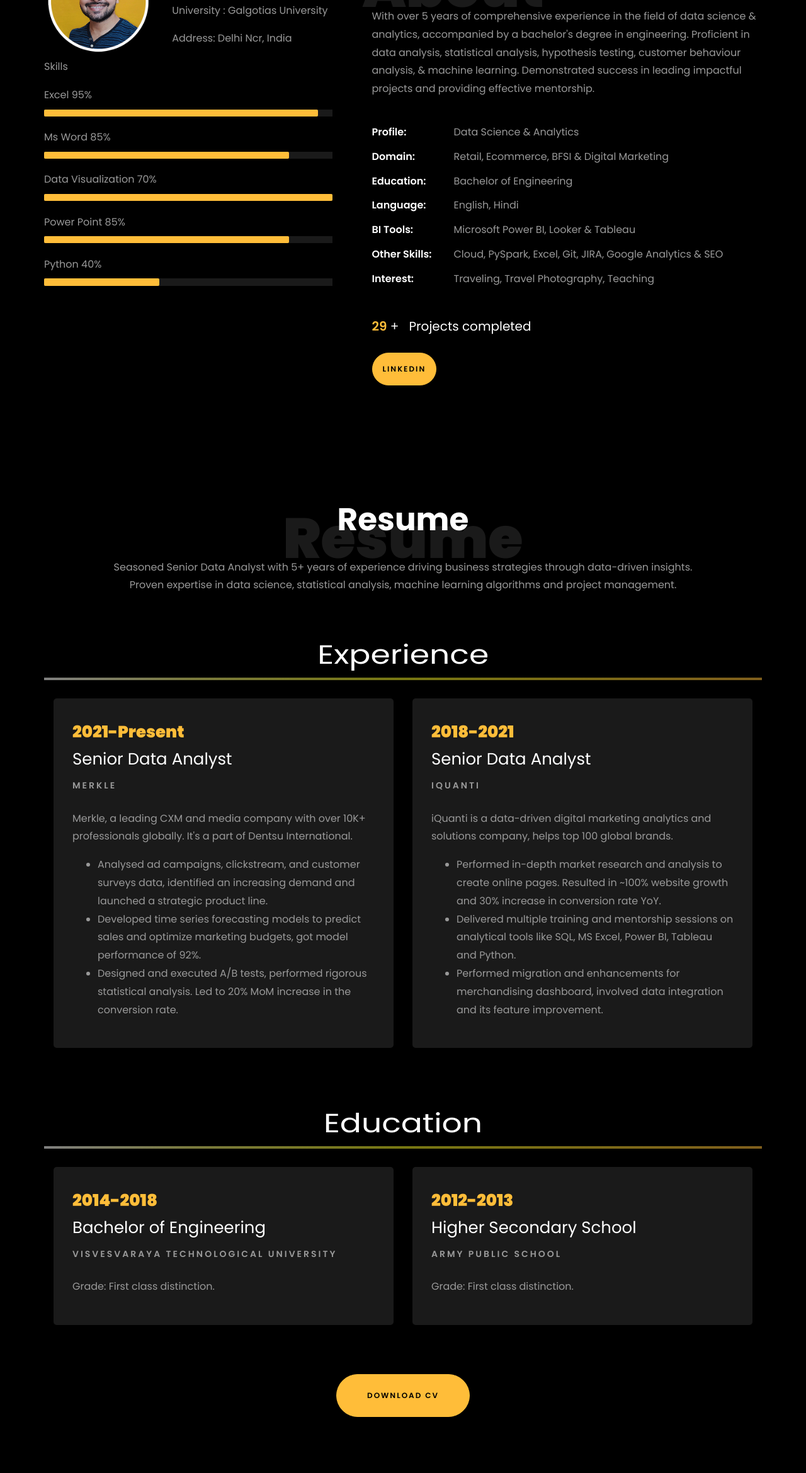
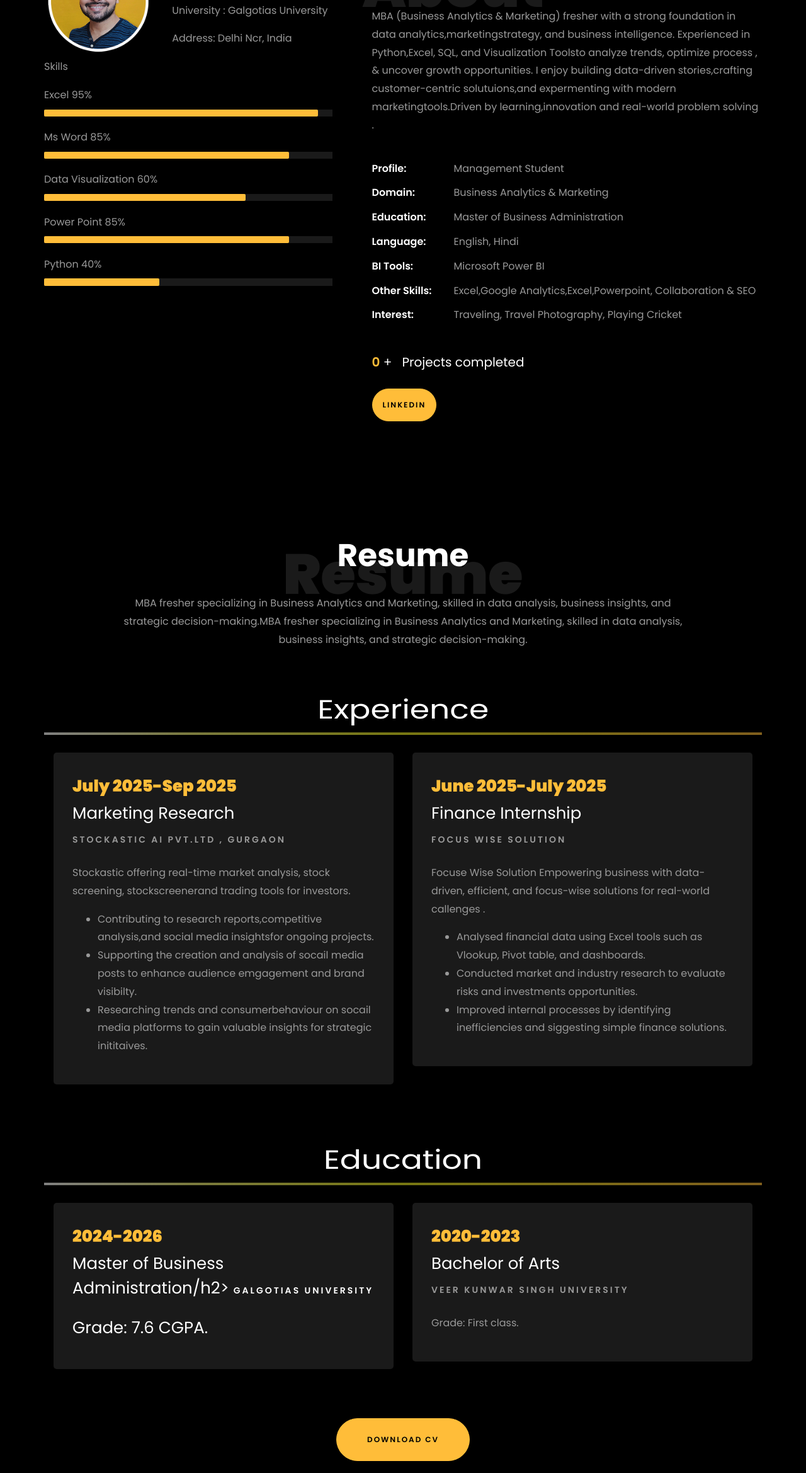
Before and after one commit to arpitkumar8/arpitkumar8.github.io, a plain HTML site: page index.html in a window 1280 px wide. Shown: the part 949-3288 px from the top of the page at 63% size. Drawn offline with Linux system fonts and the light colour scheme; files whose address does not match are found by name.

Commit message:
Update index.html

```diff
--- a/index.html
+++ b/index.html
@@ -1,7 +1,7 @@
 <!DOCTYPE html>
 <html lang="en">
   <head>
-    <title>Rishabh Mishra Portfolio</title>
+    <title>Arpit Kumar Portfolio</title>
     <meta charset="utf-8">
     <meta name="viewport" content="width=device-width, initial-scale=1, shrink-to-fit=no">
 
@@ -241,9 +241,9 @@
 											aria-valuemax="100"></div>
 									</div>
 
-									<span>Data Visualization</span> <span class="pull-right">70%</span>
+									<span>Data Visualization</span> <span class="pull-right">60%</span>
 									<div class="progress">
-										<div class="progress-bar" role="progressbar" style="width: 700%" aria-valuenow="90" aria-valuemin="0"
+										<div class="progress-bar" role="progressbar" style="width: 70%" aria-valuenow="90" aria-valuemin="0"
 											aria-valuemax="100"></div>
 									</div>
 
@@ -270,17 +270,17 @@
 								<h1 class="big">About</h1>
 								<h2 class="mb-4">About Me</h2>
 
-								<p>With over 5 years of comprehensive experience in the field of data science & analytics, accompanied by a bachelor's degree in engineering.
-									Proficient in data analysis, statistical analysis, hypothesis testing, customer behaviour analysis, &amp; machine learning.
-									Demonstrated success in leading impactful projects and providing effective mentorship.</p>
+								<p>MBA (Business Analytics & Marketing) fresher with a strong foundation in data analytics,marketingstrategy, and business intelligence.
+									Experienced in Python,Excel, SQL, and Visualization Toolsto analyze trends, optimize process , &amp; uncover growth opportunities.
+									I enjoy building data-driven stories,crafting customer-centric solutuions,and expermenting with modern marketingtools.Driven by learning,innovation and real-world problem solving .</p>
 								<ul class="about-info mt-4 px-md-0 px-2">
-									<li class="d-flex"><span>Profile:</span> <span>Data Science &amp; Analytics</span></li>
-									<li class="d-flex"><span>Domain:</span> <span>Retail, Ecommerce, BFSI &amp; Digital Marketing</span></li>
-									<li class="d-flex"><span>Education:</span> <span>Bachelor of Engineering</span></li>
+									<li class="d-flex"><span>Profile:</span> <span>Management Student</span></li>
+									<li class="d-flex"><span>Domain:</span> <span>Business Analytics &amp; Marketing</span></li>
+									<li class="d-flex"><span>Education:</span> <span>Master of Business Administration</span></li>
 									<li class="d-flex"><span>Language:</span> <span>English, Hindi</span></li>
-									<li class="d-flex"><span>BI Tools:</span> <span>Microsoft Power BI, Looker &amp; Tableau</span></li>
-									<li class="d-flex"><span>Other Skills:</span> <span>Cloud, PySpark, Excel, Git, JIRA, Google Analytics &amp; SEO</span></li>
-									<li class="d-flex"><span>Interest:</span> <span>Traveling, Travel Photography, Teaching</span></li>
+									<li class="d-flex"><span>BI Tools:</span> <span>Microsoft Power BI</span></li>
+									<li class="d-flex"><span>Other Skills:</span> <span>Excel,Google Analytics,Excel,Powerpoint, Collaboration &amp; SEO</span></li>
+									<li class="d-flex"><span>Interest:</span> <span>Traveling, Travel Photography, Playing Cricket</span></li>
 
 								</ul>
 							</div>
@@ -290,10 +290,10 @@
 						<div class="counter-wrap ftco-animate d-flex mt-md-3">
 							<div class="text">
 								<p class="mb-4">
-									<span class="number" data-number="30">0</span> <span>+</span>
+									<span class="number" data-number="1">0</span> <span>+</span>
 									<span>&nbsp; Projects completed</span>
 								</p>
-								<p><a href="https://www.linkedin.com/in/rishabhnmishra/" class="btn btn-primary py-3 px-3">LinkedIn</a></p>
+								<p><a href="http://www.linkedin.com/in/arpit-kumar2002" class="btn btn-primary py-3 px-3">LinkedIn</a></p>
 							</div>
 						</div>
 					</div>
@@ -311,7 +311,7 @@
           <div class="col-md-10 heading-section text-center ftco-animate">
           	<h1 class="big big-2">Resume</h1>
             <h2 class="mb-4">Resume</h2>
-            <p>Seasoned Senior Data Analyst with 5+ years of experience driving business strategies through data-driven insights. Proven expertise in data science, statistical analysis, machine learning algorithms and project management.</p>
+            <p>MBA fresher specializing in Business Analytics and Marketing, skilled in data analysis, business insights, and strategic decision-making.MBA fresher specializing in Business Analytics and Marketing, skilled in data analysis, business insights, and strategic decision-making.</p>
           </div>
         </div>
 
@@ -324,14 +324,14 @@
 		<div class="row">
 				<div class="col-md-6">
 					<div class="resume-wrap ftco-animate">
-						<span class="date">2021-Present</span>
-						<h2>Senior Data Analyst</h2>
-						<span class="position">Merkle</span>
-						<p class="mt-4">Merkle, a leading CXM and media company with over 10K+ professionals globally. It's a part of Dentsu International.
+						<span class="date">July 2025-Sep 2025</span>
+						<h2>Marketing Research</h2>
+						<span class="position">Stockastic AI Pvt.Ltd , Gurgaon</span>
+						<p class="mt-4">Stockastic offering real-time market analysis, stock screening, stockscreenerand trading tools for investors.
 							<ul>
-								<li>Analysed ad campaigns, clickstream, and customer surveys data, identified an increasing demand and launched a strategic product line.</li>
-								<li>Developed time series forecasting models to predict sales and optimize marketing budgets, got model performance of 92%.</li>
-								<li>Designed and executed A/B tests, performed rigorous statistical analysis. Led to 20% MoM increase in the conversion rate.</li>
+								<li>Contributing to research reports,competitive analysis,and social media insightsfor ongoing projects.</li>
+								<li>Supporting the creation and analysis of socail media posts to enhance audience emgagement and brand visibilty.</li>
+								<li>Researching trends and consumerbehaviour on socail media platforms to gain valuable insights for strategic inititaives.</li>
 							</ul>
 						</p>
 					</div>
@@ -340,14 +340,14 @@
 
 				<div class="col-md-6">
 					<div class="resume-wrap ftco-animate">
-						<span class="date">2018-2021</span>
-						<h2>Senior Data Analyst</h2>
-						<span class="position">iQuanti</span>
-						<p class="mt-4">iQuanti is a data-driven digital marketing analytics and solutions company, helps top 100 global brands.
+						<span class="date">June 2025-July 2025</span>
+						<h2>Finance Internship</h2>
+						<span class="position">Focus Wise Solution</span>
+						<p class="mt-4">Focuse Wise Solution Empowering business with data-driven, efficient, and focus-wise solutions for real-world callenges .
 							<ul>
-								<li>Performed in-depth market research and analysis to create online pages. Resulted in ~100% website growth and 30% increase in conversion rate YoY.</li>
-								<li>Delivered multiple training and mentorship sessions on analytical tools like SQL, MS Excel, Power BI, Tableau and Python.</li>
-								<li>Performed migration and enhancements for merchandising dashboard, involved data integration and its feature improvement.</li>
+								<li>Analysed financial data using Excel tools such as Vlookup, Pivot table, and dashboards.</li>
+								<li>Conducted market and industry research to evaluate risks and investments opportunities.</li>
+								<li>Improved internal processes by identifying inefficiencies and siggesting simple finance solutions.</li>
 							</ul>
 						</p>
 					</div>
@@ -367,19 +367,19 @@
 			<div class="row">
     			<div class="col-md-6">
     				<div class="resume-wrap ftco-animate">
-    					<span class="date">2014-2018</span>
-    					<h2>Bachelor of Engineering</h2>
-    					<span class="position">Visvesvaraya Technological University</span>
-    					<p class="mt-4">Grade: First class distinction.</p>
+    					<span class="date">2024-2026</span>
+    					<h2>Master of Business Administration/h2>
+    					<span class="position">Galgotias University</span>
+    					<p class="mt-4">Grade: 7.6 CGPA.</p>
     				</div>
     			</div>
 
     			<div class="col-md-6">
     				<div class="resume-wrap ftco-animate">
-    					<span class="date">2012-2013</span>
-    					<h2>Higher Secondary School</h2>
-    					<span class="position">Army Public School</span>
-    					<p class="mt-4">Grade: First class distinction.</p>
+    					<span class="date">2020-2023</span>
+    					<h2>Bachelor of Arts</h2>
+    					<span class="position">Veer Kunwar Singh University</span>
+    					<p class="mt-4">Grade: First class.</p>
     				</div>
 				</div>
     		</div>
@@ -473,7 +473,7 @@
           <div class="col-md d-flex justify-content-center counter-wrap ftco-animate">
             <div class="block-18">
               <div class="text">
-                <strong class="number" data-number="20">0</strong>
+                <strong class="number" data-number="2">0</strong>
                 <span>Achievements</span>
               </div>
             </div>
@@ -539,7 +539,7 @@
           			<span class="icon-map-signs"></span>
           		</div>
           		<h3 class="mb-4">Address</h3>
-	            <p>Bengaluru, India</p>
+	            <p>Delhi Ncr, India</p>
 	          </div>
           </div>
           <div class="col-md-6 col-lg-3 d-flex ftco-animate">
@@ -548,7 +548,7 @@
           			<span class="icon-phone2"></span>
           		</div>
           		<h3 class="mb-4">Contact Number</h3>
-	            <p><a href="tel://0101010101">+ 0 101 0101 101</a></p>
+	            <p><a href="tel://8863982695">+ 91 8863982695</a></p>
 	          </div>
           </div>
           <div class="col-md-6 col-lg-3 d-flex ftco-animate">
@@ -557,7 +557,7 @@
           			<span class="icon-paper-plane"></span>
           		</div>
           		<h3 class="mb-4">Email Address</h3>
-	            <p><a href="mailto:info@yoursite.com">conctact@domainname.com</a></p>
+	            <p><a href="arpitkumar26122002@ygmail.com">arpitkumar@gmail.com</a></p>
 	          </div>
           </div>
           <div class="col-md-6 col-lg-3 d-flex ftco-animate">
@@ -573,19 +573,15 @@
 		  <div class="container">
 			<br>
 			<br>
-			<div class="row justify-content-center">
-				<div class="col-md-7 ftco-animate text-center">
-					<h2>Have a<span> Question?  </span> <a href="https://forms.gle/uLaTShUKXraAvHJ77" class="btn btn-primary py-3 px-5">Click Here</a> </h2>
-				</div>
-			</div>
+
 				<br>
 					<ul class="ftco-footer-social list-unstyled d-flex justify-content-center align-items-center mb-0">
 					  <li class="ftco-animate normal-txt">Find me on  </li>
-					  <li class="ftco-animate"><a href="https://www.youtube.com/@RishabhMishraOfficial"><span class="icon-youtube"></span></a></li>
-					  <li class="ftco-animate"><a href="https://www.linkedin.com/in/rishabhnmishra/"><span class="icon-linkedin"></span></a></li>
-					  <li class="ftco-animate"><a href="https://twitter.com/rishabhnmishra"><span class="icon-twitter"></span></a></li>
-					  <li class="ftco-animate"><a href="https://twitter.com/rishabhnmishra"><span class="icon-facebook"></span></a></li>
-				      <li class="ftco-animate"><a href="https://www.instagram.com/rishabhnmishra/"><span class="icon-instagram"></span></a></li>
+					  <li class="ftco-animate"><a href="#"><span class="icon-youtube"></span></a></li>
+					  <li class="ftco-animate"><a href="https://www.linkedin.com/in/arpit-kumar2002/"><span class="icon-linkedin"></span></a></li>
+					  <li class="ftco-animate"><a href="https://twitter.com/Arpitkumar0077"><span class="icon-twitter"></span></a></li>
+					  <li class="ftco-animate"><a href="https://twitter.com/arpitsingh.rajput.18400"><span class="icon-facebook"></span></a></li>
+				      <li class="ftco-animate"><a href="https://www.instagram.com/arpit__singhh_07/"><span class="icon-instagram"></span></a></li>
 					</ul>
 				<br>
 		   </div>
```
